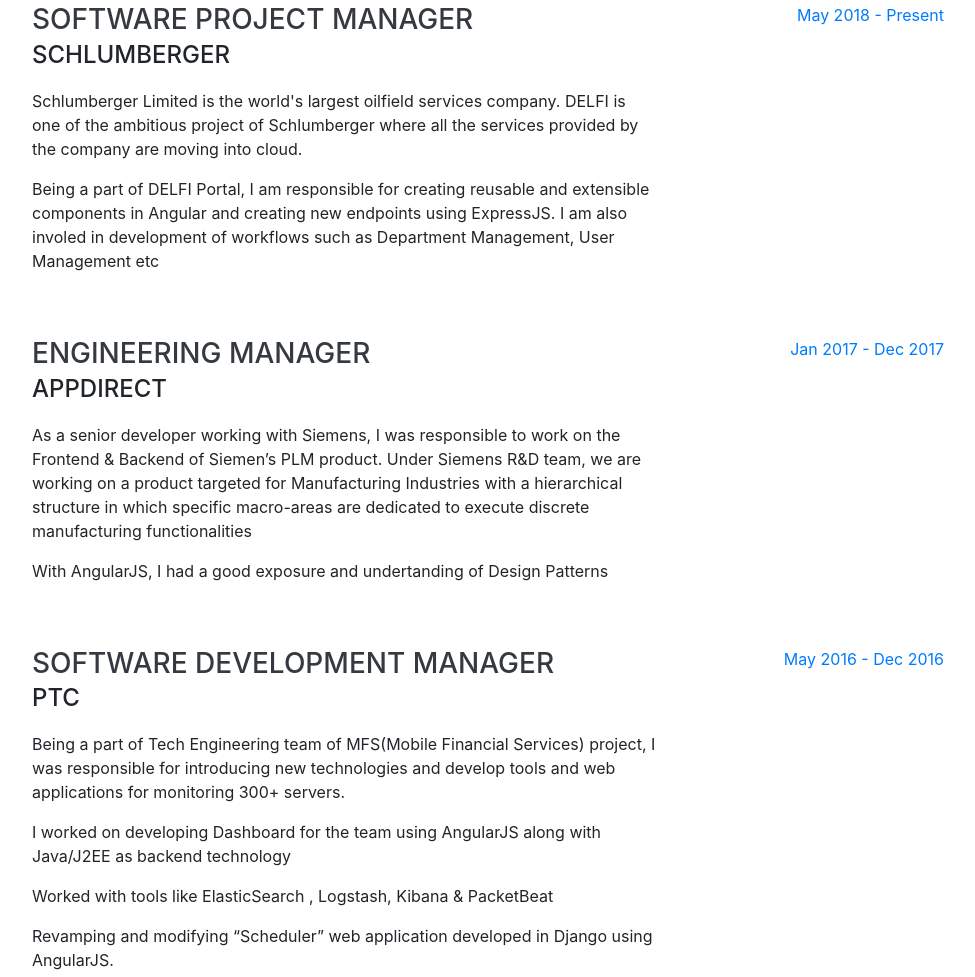
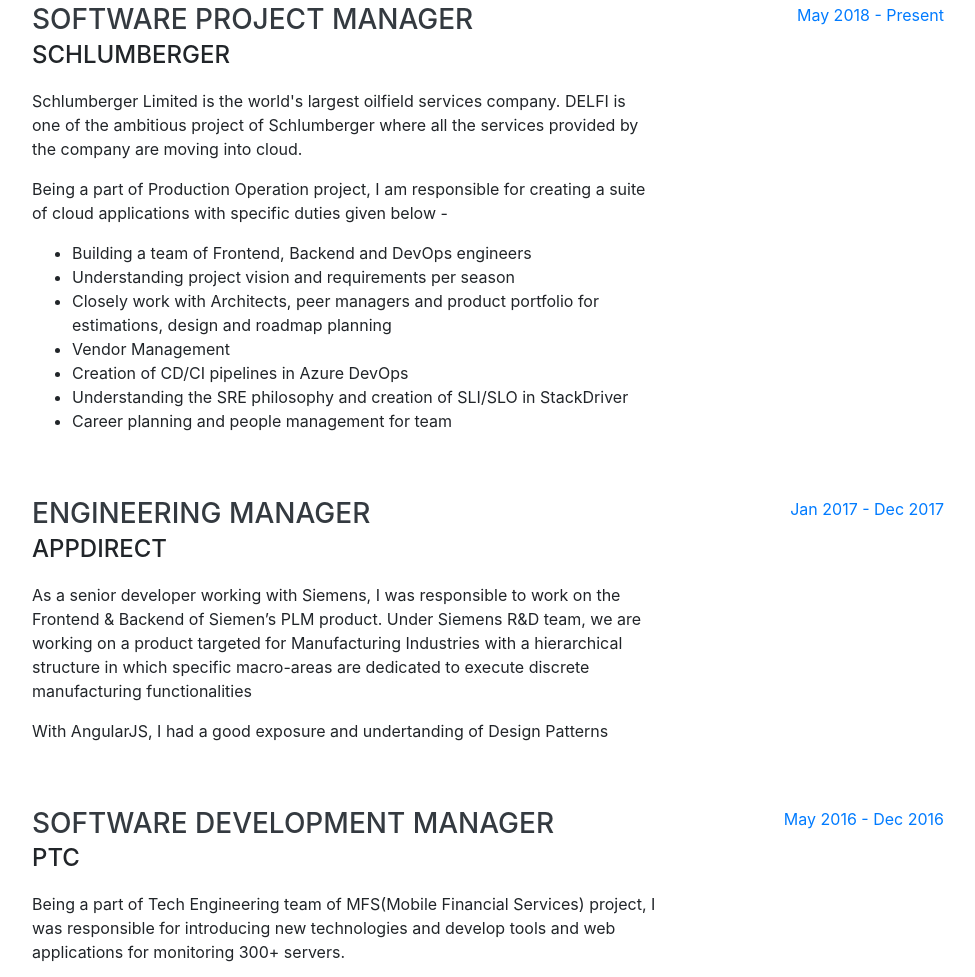
Before and after one commit to toashishagarwal-zz/toashishagarwal.github.io, a website with bundled scripts: page index.html in a window 1280 px wide. Shown: the part 932-1909 px from the top of the page, without its empty margins (288-1263 px from the left). Built offline with nearby package versions, Linux system fonts and the light colour scheme; a web font is replaced by a local one.

Commit message:
Update index.html

```diff
--- a/index.html
+++ b/index.html
@@ -143,9 +143,18 @@
             <div class="subheading mb-3">Schlumberger</div>
             <p>Schlumberger Limited is the world's largest oilfield services company. DELFI is one of the ambitious
               project of Schlumberger where all the services provided by the company are moving into cloud. </p>
-            <p>Being a part of DELFI Portal, I am responsible for creating reusable and extensible components in Angular
-              and creating new endpoints using ExpressJS. I am also involed in development of workflows such as
-              Department Management, User Management etc</p>
+            <p>Being a part of Production Operation project, I am responsible for creating a suite of cloud applications with specific duties
+              given below -
+              <ul>
+                <li>Building a team of Frontend, Backend and DevOps engineers</li>
+                <li>Understanding project vision and requirements per season</li>
+                <li>Closely work with Architects, peer managers and product portfolio for estimations, design and roadmap planning</li>
+                <li>Vendor Management</li>
+                <li>Creation of CD/CI pipelines in Azure DevOps</li>
+                <li>Understanding the SRE philosophy and creation of SLI/SLO in StackDriver</li>
+                <li>Career planning and people management for team</li>
+              </ul>
+            </p>
           </div>
           <div class="resume-date text-md-right">
             <span class="text-primary">May 2018 - Present</span>
```
